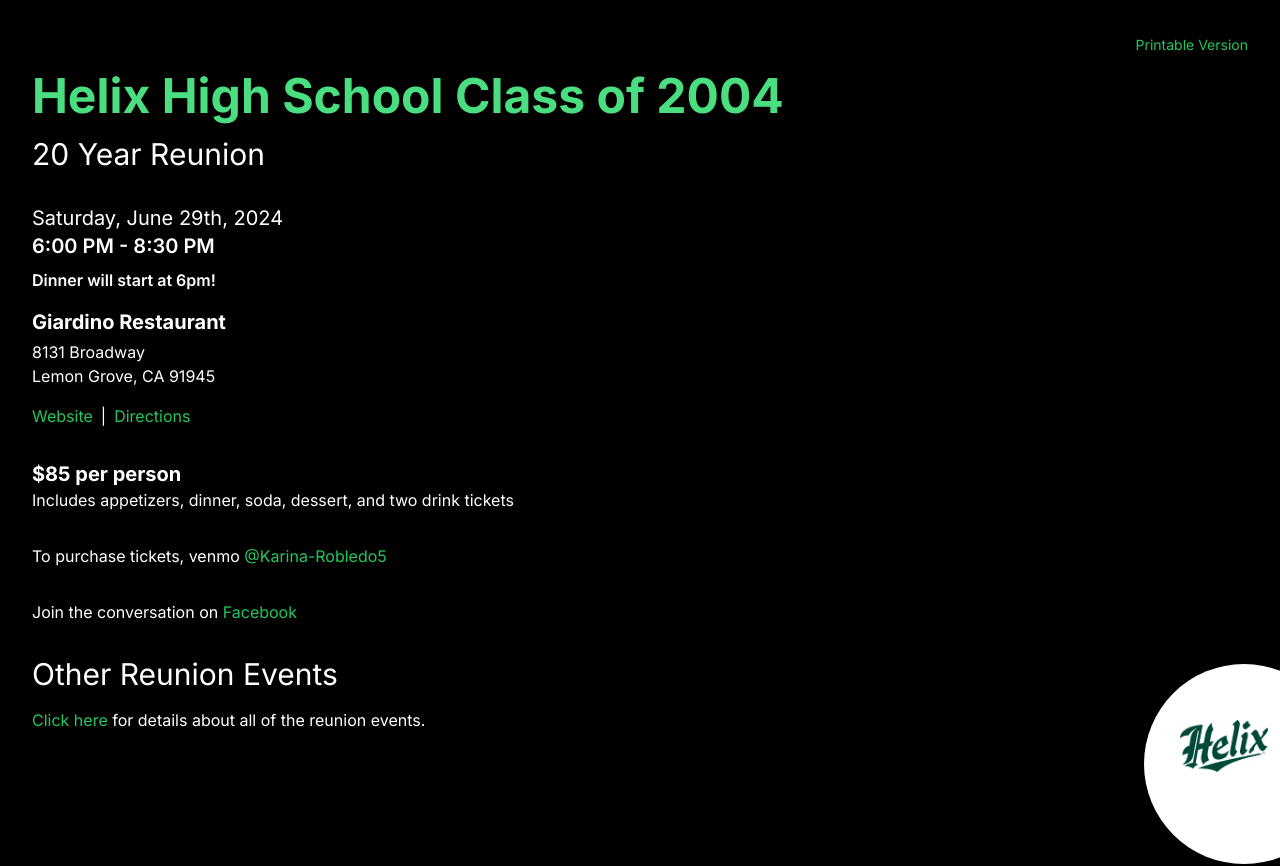
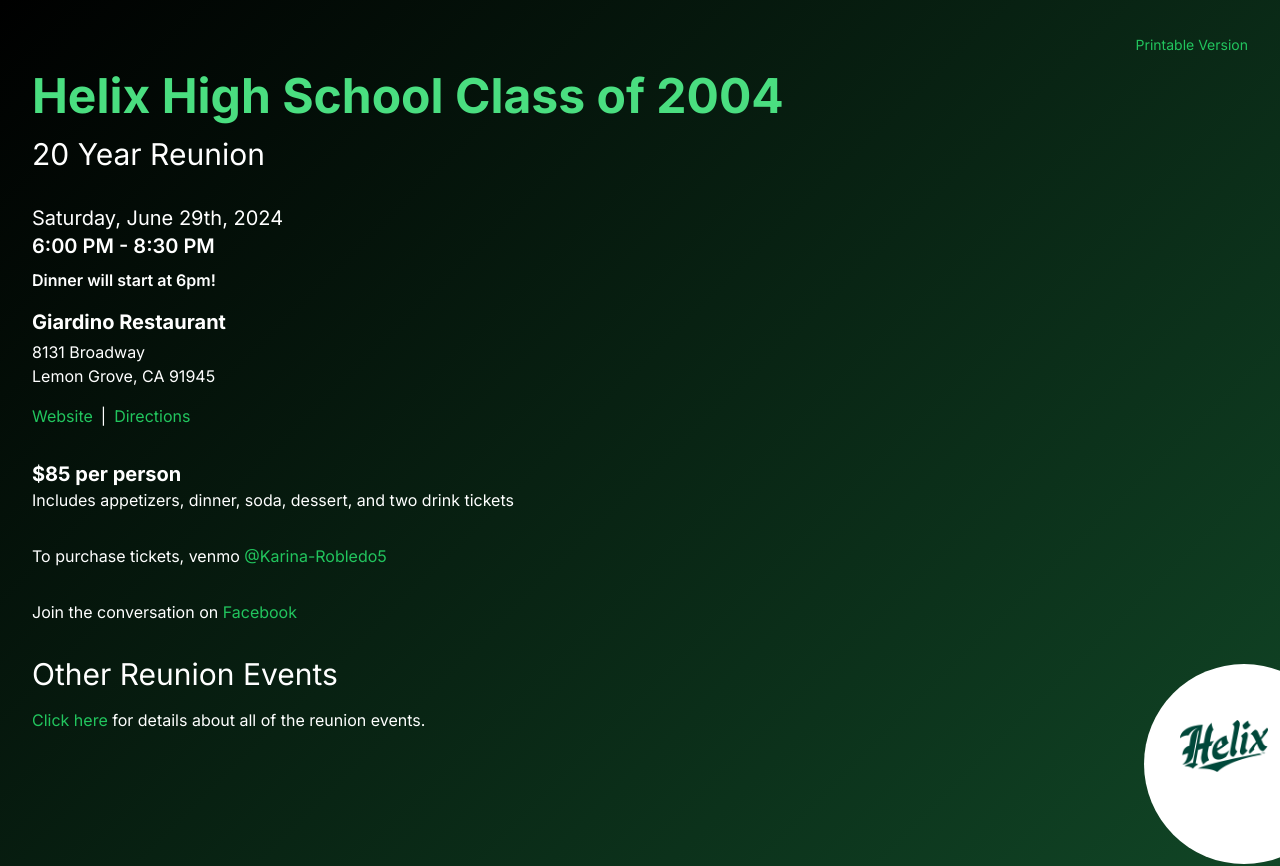
Before and after one commit to nickolu/helixclassof2004.com, a Next.js app: page / in a window 1280 px wide. Shown: the top 866 px of the page. Built offline with nearby package versions, Linux system fonts and the light colour scheme.

Commit message:
add bg gradient

```diff
--- a/src/app/page.tsx
+++ b/src/app/page.tsx
@@ -3,7 +3,7 @@ import Image from "next/image";
 
 export default function Home() {
   return (
-    <main className="bg-black text-white p-8">
+    <main className="bg-gradient-to-br from-black  to-green-900 text-white p-8">
       <div className="printable-version text-right mb-4">
         <a
           href="/flyer-dinner.jpeg"
```
